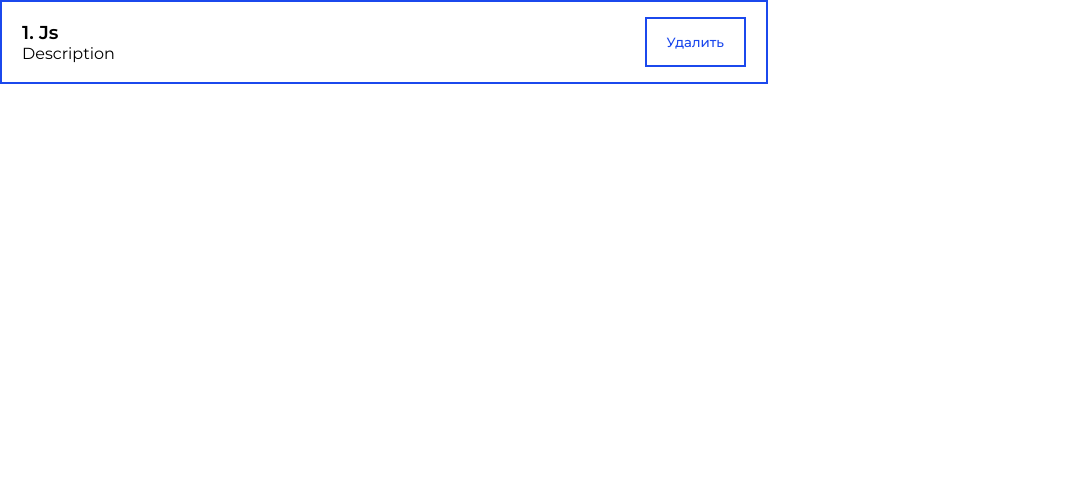
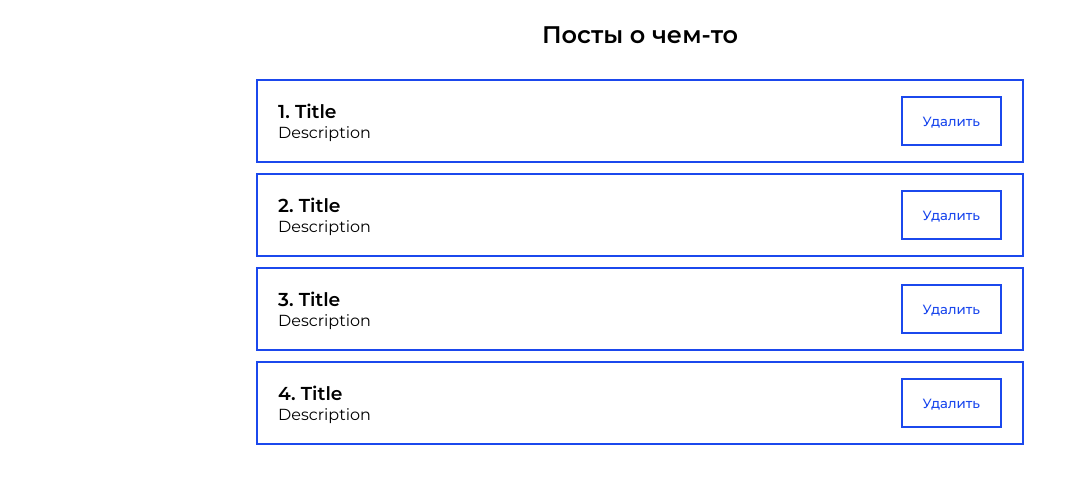
Before and after one commit to lozovaya-collab/react_test, a React (Create React App) app: page / in a window 1280 px wide. Shown: the top 484 px of the page, without its empty margins (0-1087 px from the left). Built offline with nearby package versions, Linux system fonts and the light colour scheme.

Commit message:
feat: add component - PostList

```diff
--- a/src/App.js
+++ b/src/App.js
@@ -1,12 +1,37 @@
-import React from 'react';
+import {React, useState} from 'react';
 import './styles/App.scss';
-import { PostItem } from './components';
+import {  PostList } from './components';
 
 
-const App = () => {
+const App = () =>
+{
+    const [posts] = useState([
+         {
+            id: 1,
+            title: "Title",
+            description: "Description"
+        },
+         {
+            id: 2,
+            title: "Title",
+            description: "Description"
+        },
+          {
+            id: 3,
+            title: "Title",
+            description: "Description"
+        },
+           {
+            id: 4,
+            title: "Title",
+            description: "Description"
+        },
+
+     ]);
+
     return (
         <div className="App">
-            <PostItem number={1 } title={'Js'} description={'Description'} />
+            <PostList title={'Посты о чем-то'} posts={posts} />
         </div>
     )
 }
--- a/src/components/PostItem/index.jsx
+++ b/src/components/PostItem/index.jsx
@@ -2,13 +2,14 @@ import { React } from 'react'
 import style from './style.module.scss'
 import { Button } from '../../components';
 
-const PostItem = ({number, title, description}) =>
+const PostItem = ({number, post}) =>
 {
+
     return (
         <div className={ style.post }>
             <div className={ style.post_content }>
-                <h3 className={style.post_content__title}>{ number }. { title }</h3>
-                <p className={style.post_content__description}>{ description }</p>
+                <h3 className={style.post_content__title}>{ number }. { post.title }</h3>
+                <p className={style.post_content__description}>{ post.description }</p>
             </div>
             <Button>Удалить</Button>
         </div>
--- /dev/null
+++ b/src/components/PostList/index.jsx
@@ -0,0 +1,25 @@
+import { React } from 'react'
+import { PostItem } from '../../components';
+
+import style from './style.module.scss'
+
+const PostList = ({title, posts}) =>
+{
+    return (
+        <div className={style.posts}>
+            <h2 className={style.posts_title}>{ title }</h2>
+
+            {posts.length && posts.map((post, index) =>
+                {
+                    return (
+                        <PostItem post={post} number={index + 1} key={post.id} />
+                    )
+            }) }
+
+            {!posts.length && <h2>Посты не найдены!</h2>}
+
+        </div>
+    )
+}
+
+export default PostList;
--- /dev/null
+++ b/src/components/PostList/style.module.scss
@@ -0,0 +1,10 @@
+.posts {
+    display: flex;
+    flex-direction: column;
+    align-items: center;
+    gap: 10px;
+    width: 100%;
+    &_title {
+        margin: 20px 0;
+    }
+}
--- a/src/components/index.js
+++ b/src/components/index.js
@@ -1,4 +1,5 @@
 import PostItem from './PostItem/index'
 import Button from './UI/Button'
+import PostList from './PostList'
 
-export { PostItem, Button }
+export { PostItem, Button, PostList }
```
